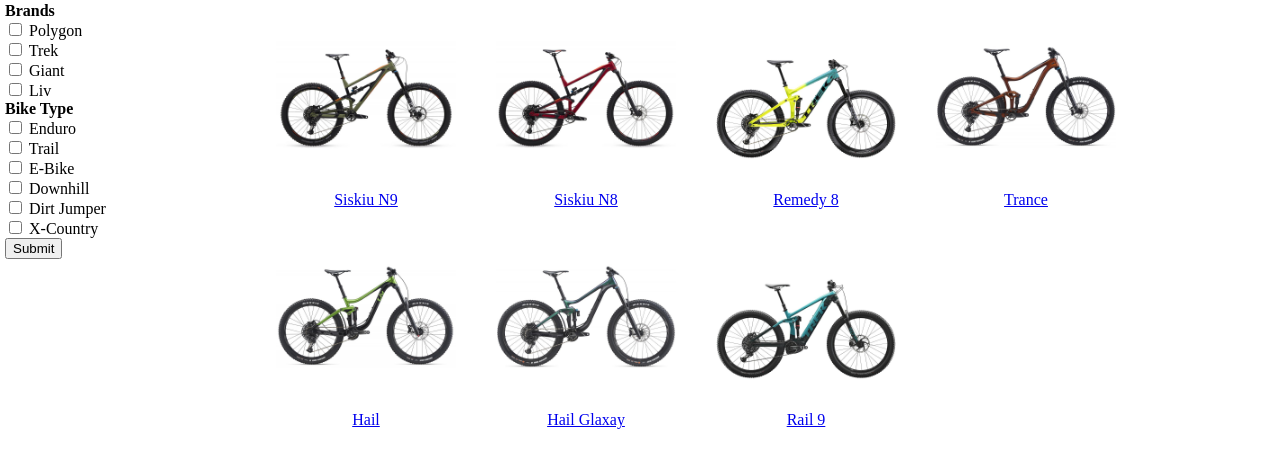
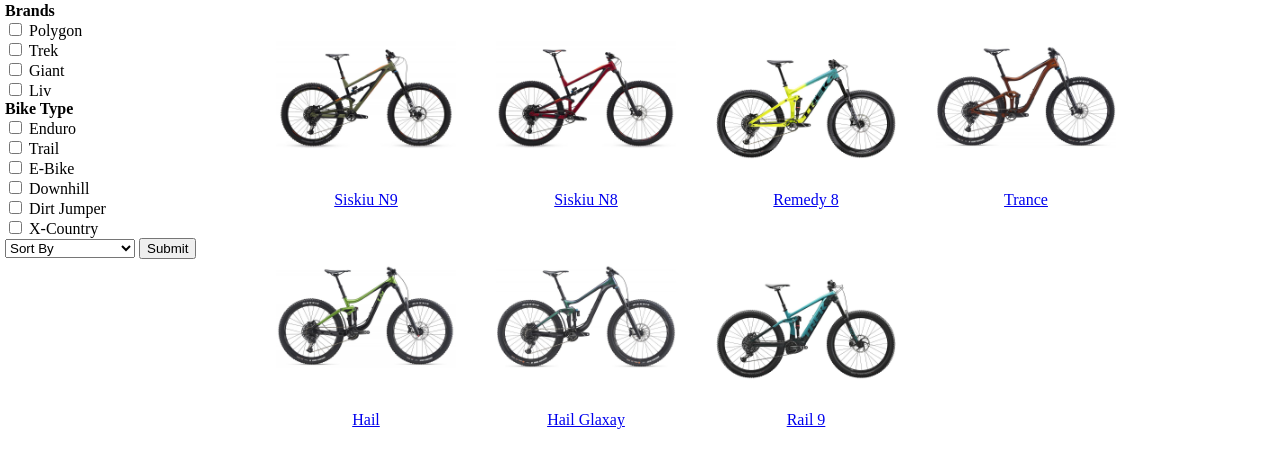
Before and after one commit to Beamma/Beamms-Bikes, a Flask app: page /bikes in a window 1280 px wide. Shown: the part 88-546 px from the top of the page. Run offline with Flask 2, Linux system fonts and the light colour scheme; data comes from the database, SQL or seed files in the repository.

Commit message:
V5.0 Added Working Filter System With Minimal Options And No Css

```diff
--- a/main.py
+++ b/main.py
@@ -30,6 +30,7 @@
         r_downhill = request.form.get('downhill')
         r_jumper = request.form.get('jumper')
         r_xc = request.form.get('xc')
+        sort = request.form.get('sort')
 
         # Add "WHERE" if a filter has been applied
         if r_polygon or r_trek or r_giant or r_liv or r_trail or r_ebike or r_enduro or r_downhill or r_jumper or r_xc is not None:
@@ -96,8 +97,10 @@
             query += "type = 6 " # Add Filter
             fcount += 1
 
+        print(sort)
+        query += sort
+
         print(query) # Debug
-
         # Connect to databse and preform query
         conn = sqlite3.connect('Beamma-Bikes.db')
         c = conn.cursor()
--- a/templates/bikes.html
+++ b/templates/bikes.html
@@ -35,6 +35,12 @@
       <input type="checkbox" id="xc" name="xc" value="6">
       <label for="ebike"> X-Country</label><br>
 
+      <select name="sort">
+        <option value = "ORDER BY id DESC">Sort By</option>
+        <option value = "ORDER BY price DESC">Price High To Low</option>
+        <option value = "ORDER By price ASC">Price Low To High</option>
+      </select>
+
       <input type="submit" value="Submit">
     </form>
   </div>
```
